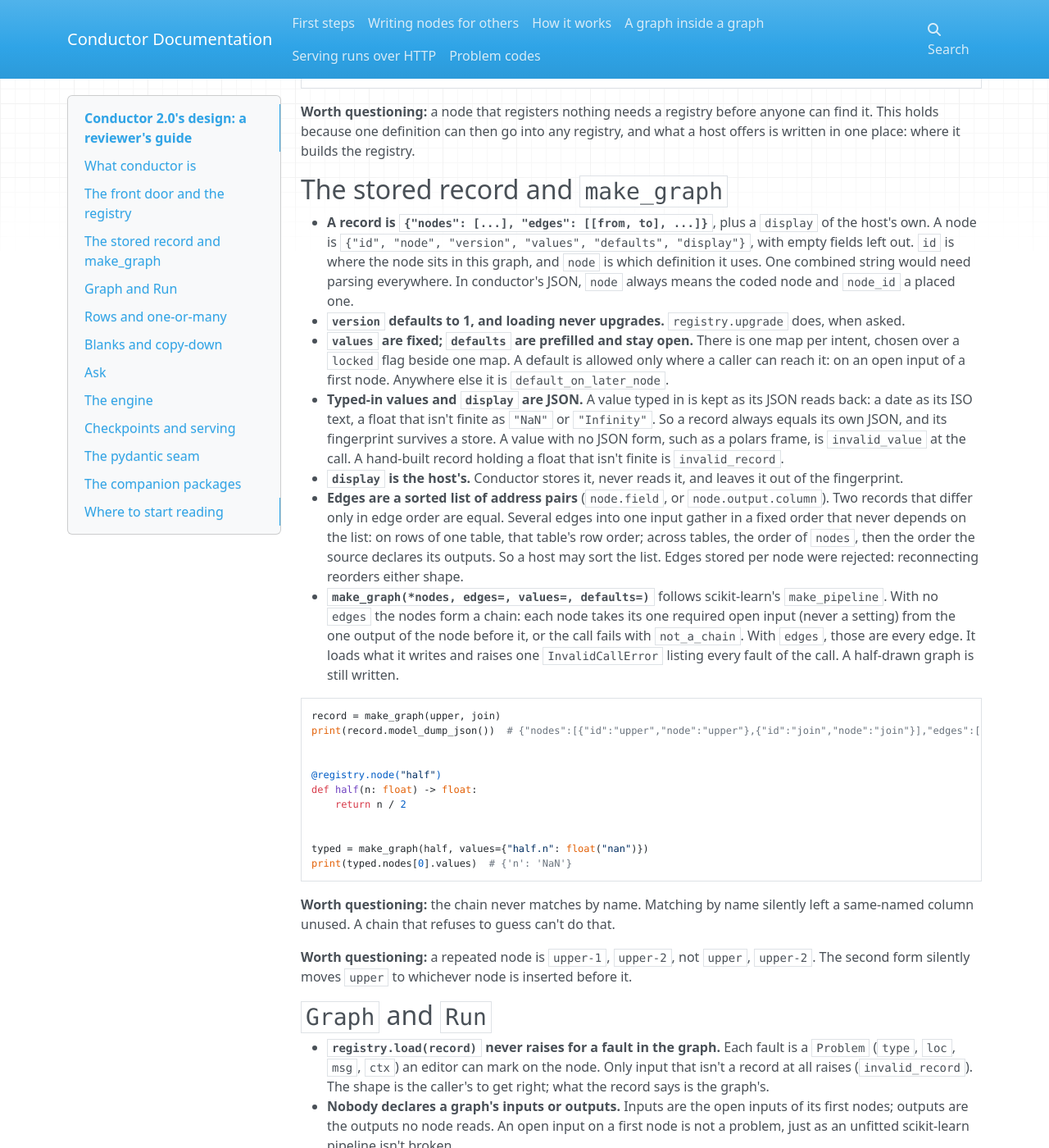
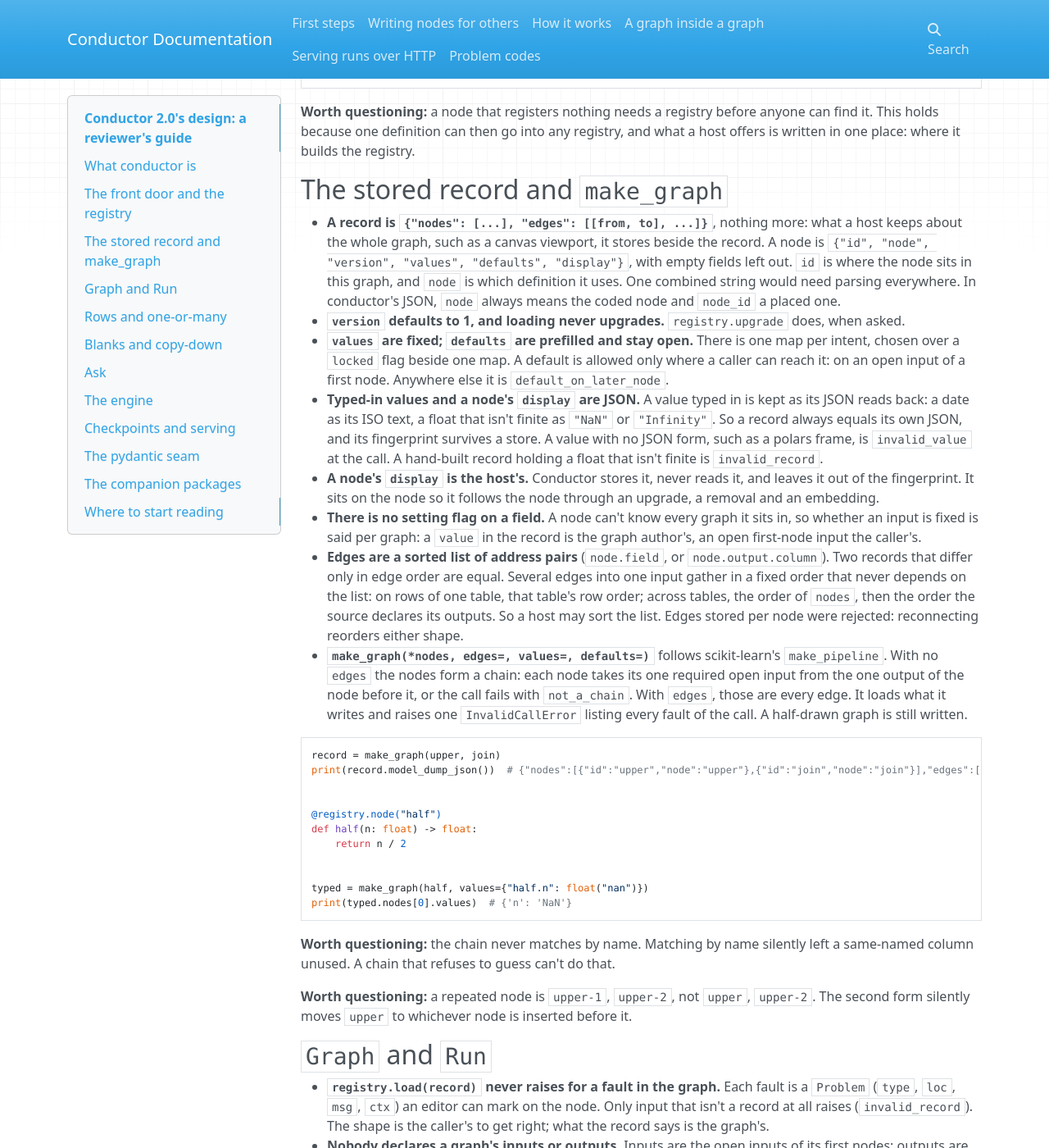
Before and after one commit to syv-ai/conductor, an MkDocs documentation site: the page built from docs/design.md, in a window 1280 px wide and 1400 px high, scrolled down 1265 px. Shown: the whole window at 82% size. Built offline with MkDocs 1.6.1, drawn with Linux system fonts in a browser that asks for light colours; nearby versions of some CDN libraries; some of the changed text lies outside the part shown.

Commit message:
docs: design.md follows the record without graph display, fields without a setting flag, and types known by their own id

````diff
--- a/docs/design.md
+++ b/docs/design.md
@@ -42,13 +42,14 @@
 
 ## The stored record and `make_graph`
 
-- **A record is `{"nodes": [...], "edges": [[from, to], ...]}`**, plus a `display` of the host's own. A node is `{"id", "node", "version", "values", "defaults", "display"}`, with empty fields left out. `id` is where the node sits in this graph, and `node` is which definition it uses. One combined string would need parsing everywhere. In conductor's JSON, `node` always means the coded node and `node_id` a placed one.
+- **A record is `{"nodes": [...], "edges": [[from, to], ...]}`**, nothing more: what a host keeps about the whole graph, such as a canvas viewport, it stores beside the record. A node is `{"id", "node", "version", "values", "defaults", "display"}`, with empty fields left out. `id` is where the node sits in this graph, and `node` is which definition it uses. One combined string would need parsing everywhere. In conductor's JSON, `node` always means the coded node and `node_id` a placed one.
 - **`version` defaults to 1, and loading never upgrades.** `registry.upgrade` does, when asked.
 - **`values` are fixed; `defaults` are prefilled and stay open.** There is one map per intent, chosen over a `locked` flag beside one map. A default is allowed only where a caller can reach it: on an open input of a first node. Anywhere else it is `default_on_later_node`.
-- **Typed-in values and `display` are JSON.** A value typed in is kept as its JSON reads back: a date as its ISO text, a float that isn't finite as `"NaN"` or `"Infinity"`. So a record always equals its own JSON, and its fingerprint survives a store. A value with no JSON form, such as a polars frame, is `invalid_value` at the call. A hand-built record holding a float that isn't finite is `invalid_record`.
-- **`display` is the host's.** Conductor stores it, never reads it, and leaves it out of the fingerprint.
+- **Typed-in values and a node's `display` are JSON.** A value typed in is kept as its JSON reads back: a date as its ISO text, a float that isn't finite as `"NaN"` or `"Infinity"`. So a record always equals its own JSON, and its fingerprint survives a store. A value with no JSON form, such as a polars frame, is `invalid_value` at the call. A hand-built record holding a float that isn't finite is `invalid_record`.
+- **A node's `display` is the host's.** Conductor stores it, never reads it, and leaves it out of the fingerprint. It sits on the node so it follows the node through an upgrade, a removal and an embedding.
+- **There is no setting flag on a field.** A node can't know every graph it sits in, so whether an input is fixed is said per graph: a `value` in the record is the graph author's, an open first-node input the caller's.
 - **Edges are a sorted list of address pairs** (`node.field`, or `node.output.column`). Two records that differ only in edge order are equal. Several edges into one input gather in a fixed order that never depends on the list: on rows of one table, that table's row order; across tables, the order of `nodes`, then the order the source declares its outputs. So a host may sort the list. Edges stored per node were rejected: reconnecting reorders either shape.
-- **`make_graph(*nodes, edges=, values=, defaults=)`** follows scikit-learn's `make_pipeline`. With no `edges` the nodes form a chain: each node takes its one required open input (never a setting) from the one output of the node before it, or the call fails with `not_a_chain`. With `edges`, those are every edge. It loads what it writes and raises one `InvalidCallError` listing every fault of the call. A half-drawn graph is still written.
+- **`make_graph(*nodes, edges=, values=, defaults=)`** follows scikit-learn's `make_pipeline`. With no `edges` the nodes form a chain: each node takes its one required open input from the one output of the node before it, or the call fails with `not_a_chain`. With `edges`, those are every edge. It loads what it writes and raises one `InvalidCallError` listing every fault of the call. A half-drawn graph is still written.
 
 ```python
 record = make_graph(upper, join)
@@ -210,7 +211,7 @@
 - **Every record is a frozen pydantic model:** `GraphRecord`, `Problem`, the events (one union on `type`), `Waiting`, and every `describe()` result. Each serves as a FastAPI response model as it is.
 - **`Param` is pydantic metadata.** It implements pydantic's schema hooks, so it works inside a host's own `BaseModel`, and a field's limits live in its JSON schema, not in a separate list.
 - **Strict where a program produced the value, lax where a person or caller typed it.** Answers, declared choices and node outputs are read strictly (`"12"` is never an `int`). Typed-in values, inputs and edges are read laxly. A `bool` never lands on a number.
-- **`Named(id, title=)` names a type with no class of its own**, such as `bool`, inside `Annotated`. It was chosen over `NewType` because a type checker reads such an alias as plain `bool`. `Series[T]` and `FromRun[T]` are `Annotated` aliases too, and every Python block in the docs is type-checked under mypy and pyright.
+- **A type's id is its own.** A builtin is known by its name (`bool`, `str`); a type that needs an id and a title of its own is a class (`id`, `display_title`). A host shows its own words for type ids in its editor. `Series[T]` and `FromRun[T]` are `Annotated` aliases, and every Python block in the docs is type-checked under mypy and pyright.
 
 ```python
 from typing import Annotated
````
